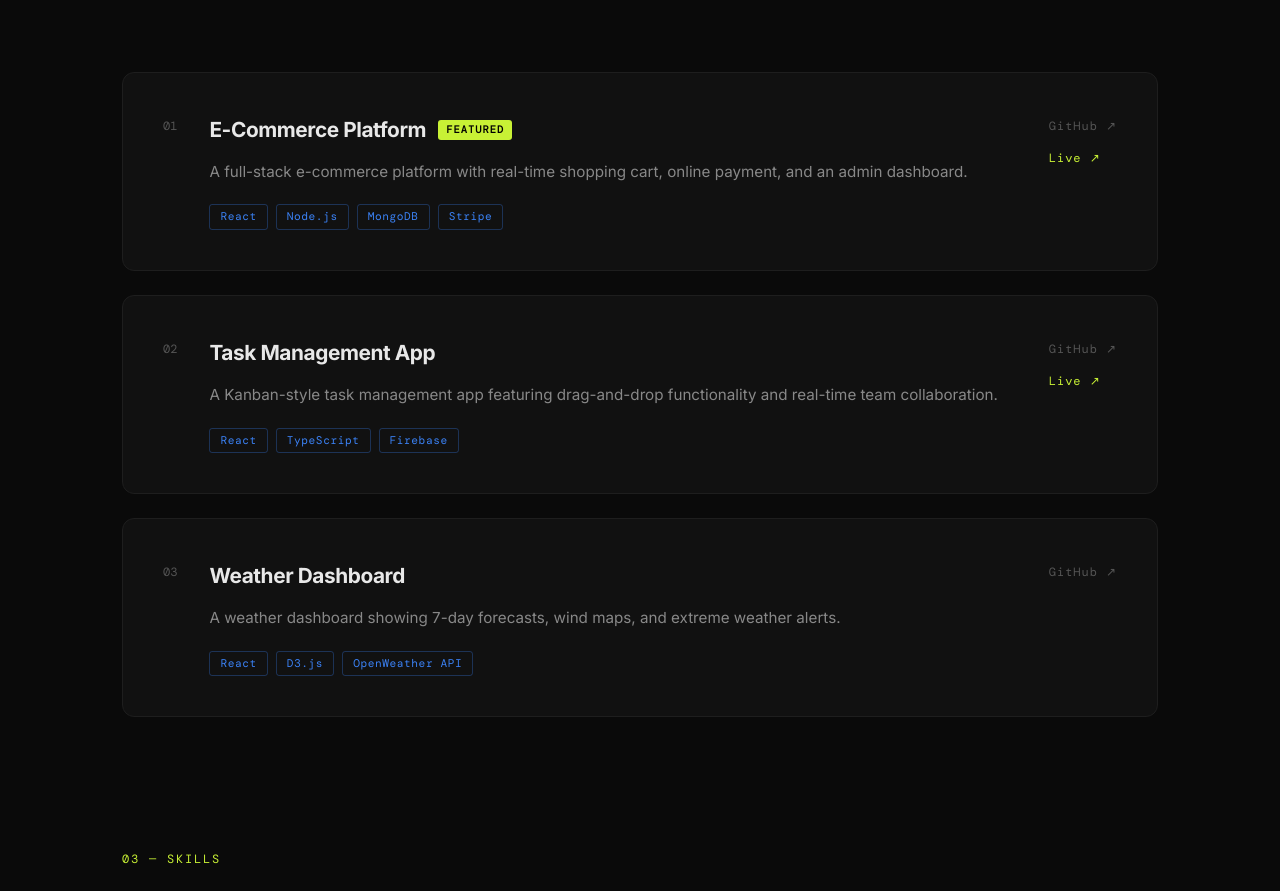
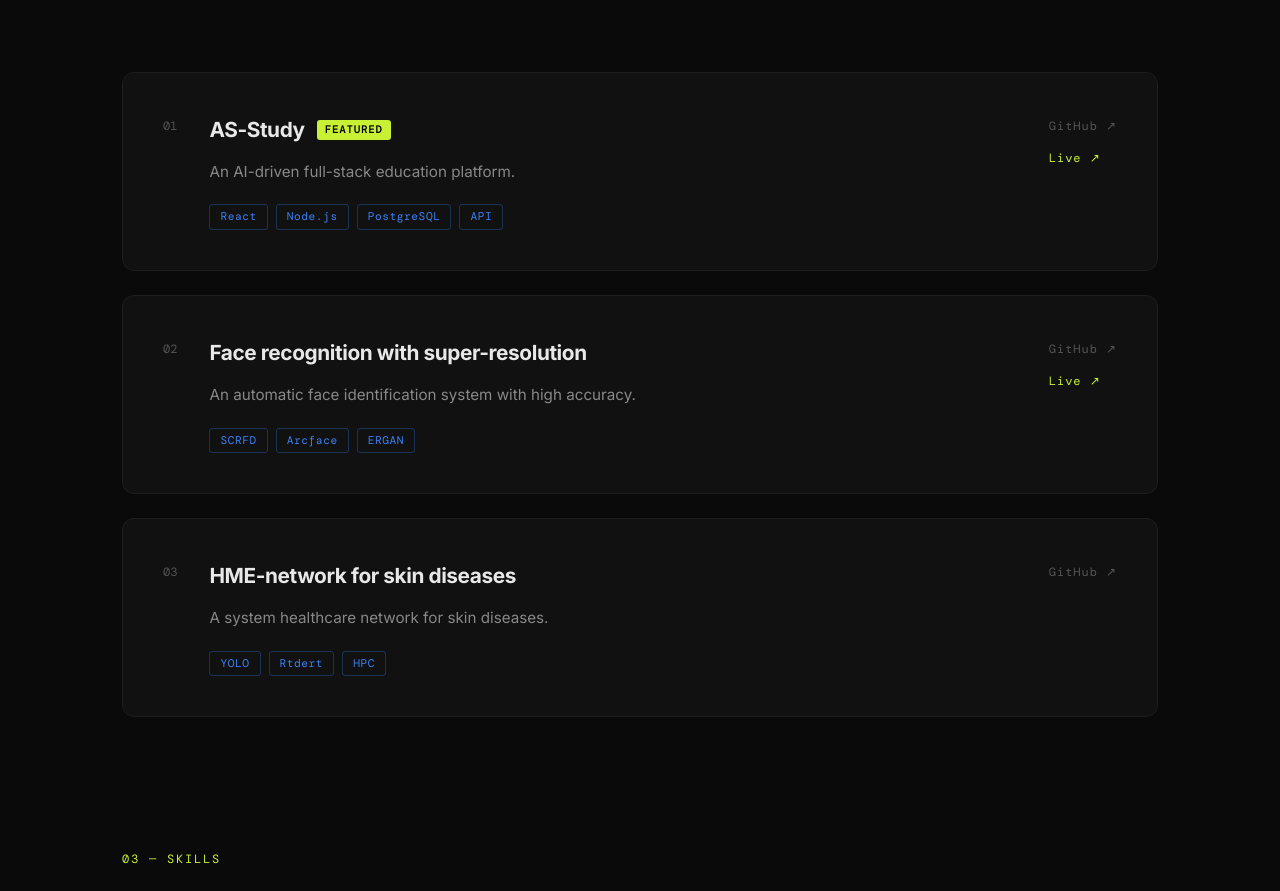
Before and after one commit to Ein05/Ein05.github.io, a React (Vite) app: page / in a window 1280 px wide. Shown: the part 1683-2574 px from the top of the page. Built offline with nearby package versions, Linux system fonts and the light colour scheme; a web font is replaced by a local one.

Commit message:
Update Projects.jsx

```diff
--- a/src/components/Projects.jsx
+++ b/src/components/Projects.jsx
@@ -2,26 +2,26 @@
 const projects = [
   {
     number: '01',
-    title: 'E-Commerce Platform',
-    description: 'A full-stack e-commerce platform with real-time shopping cart, online payment, and an admin dashboard.',
-    tags: ['React', 'Node.js', 'MongoDB', 'Stripe'],
-    link: 'https://github.com',
+    title: 'AS-Study',
+    description: 'An AI-driven full-stack education platform.',
+    tags: ['React', 'Node.js', 'PostgreSQL', 'API'],
+    link: 'https://github.com/asotaku205/AS-Study',
     demo: 'https://example.com',
     featured: true,
   },
   {
     number: '02',
-    title: 'Task Management App',
-    description: 'A Kanban-style task management app featuring drag-and-drop functionality and real-time team collaboration.',
-    tags: ['React', 'TypeScript', 'Firebase'],
-    link: 'https://github.com',
+    title: 'Face recognition with super-resolution',
+    description: 'An automatic face identification system with high accuracy.',
+    tags: ['SCRFD', 'Arcface', 'ERGAN'],
+    link: 'https://github.com/Ein05/Face-Recognition',
     demo: 'https://example.com',
   },
   {
     number: '03',
-    title: 'Weather Dashboard',
-    description: 'A weather dashboard showing 7-day forecasts, wind maps, and extreme weather alerts.',
-    tags: ['React', 'D3.js', 'OpenWeather API'],
+    title: 'HME-network for skin diseases',
+    description: 'A system healthcare network for skin diseases.',
+    tags: ['YOLO', 'Rtdert', 'HPC'],
     link: 'https://github.com',
     demo: null,
   },
```
